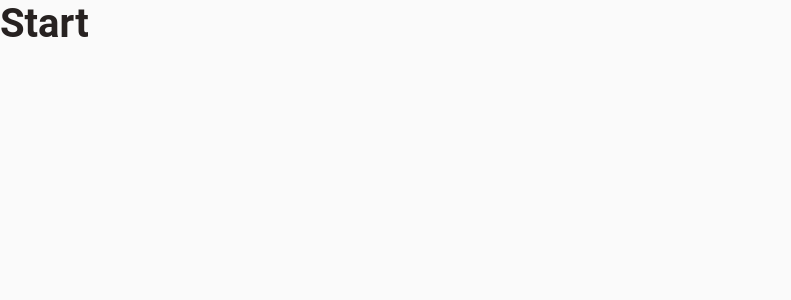
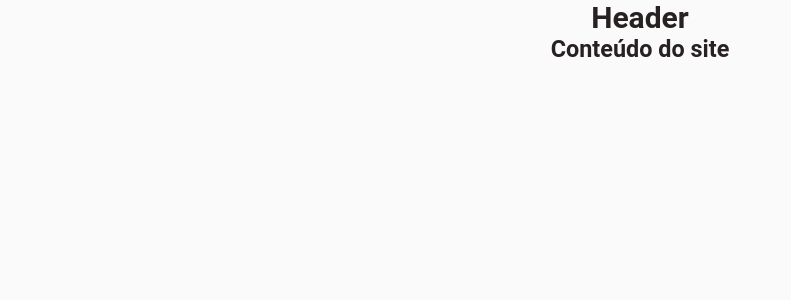
Before and after one commit to 300Marco/temperos-jrc, a React (Vite) app: page / in a window 1280 px wide. Shown: the top 300 px of the page, without its empty margins (0-791 px from the left). Built offline with nearby package versions, Linux system fonts and the light colour scheme.

Commit message:
create: Configured default project layout

```diff
--- a/src/App.tsx
+++ b/src/App.tsx
@@ -1,13 +1,10 @@
 import { globalStyles } from './styles/global'
+import { DefaultLayout } from './layouts/DefaultLayout'
 
 globalStyles()
 
 export function App() {
-  return (
-    <>
-      <h1>Start</h1>
-    </>
-  )
+  return <DefaultLayout />
 }
 
 export default App
--- /dev/null
+++ b/src/layouts/DefaultLayout/index.tsx
@@ -0,0 +1,10 @@
+import { LayoutContainer } from './styles'
+
+export function DefaultLayout() {
+  return (
+    <LayoutContainer>
+      <h2>Header</h2>
+      <h3>Conteúdo do site</h3>
+    </LayoutContainer>
+  )
+}
--- /dev/null
+++ b/src/layouts/DefaultLayout/styles.ts
@@ -0,0 +1,9 @@
+import { styled } from '../../styles'
+
+export const LayoutContainer = styled('div', {
+  width: '100%',
+
+  display: 'flex',
+  alignItems: 'center',
+  flexDirection: 'column',
+})
```
